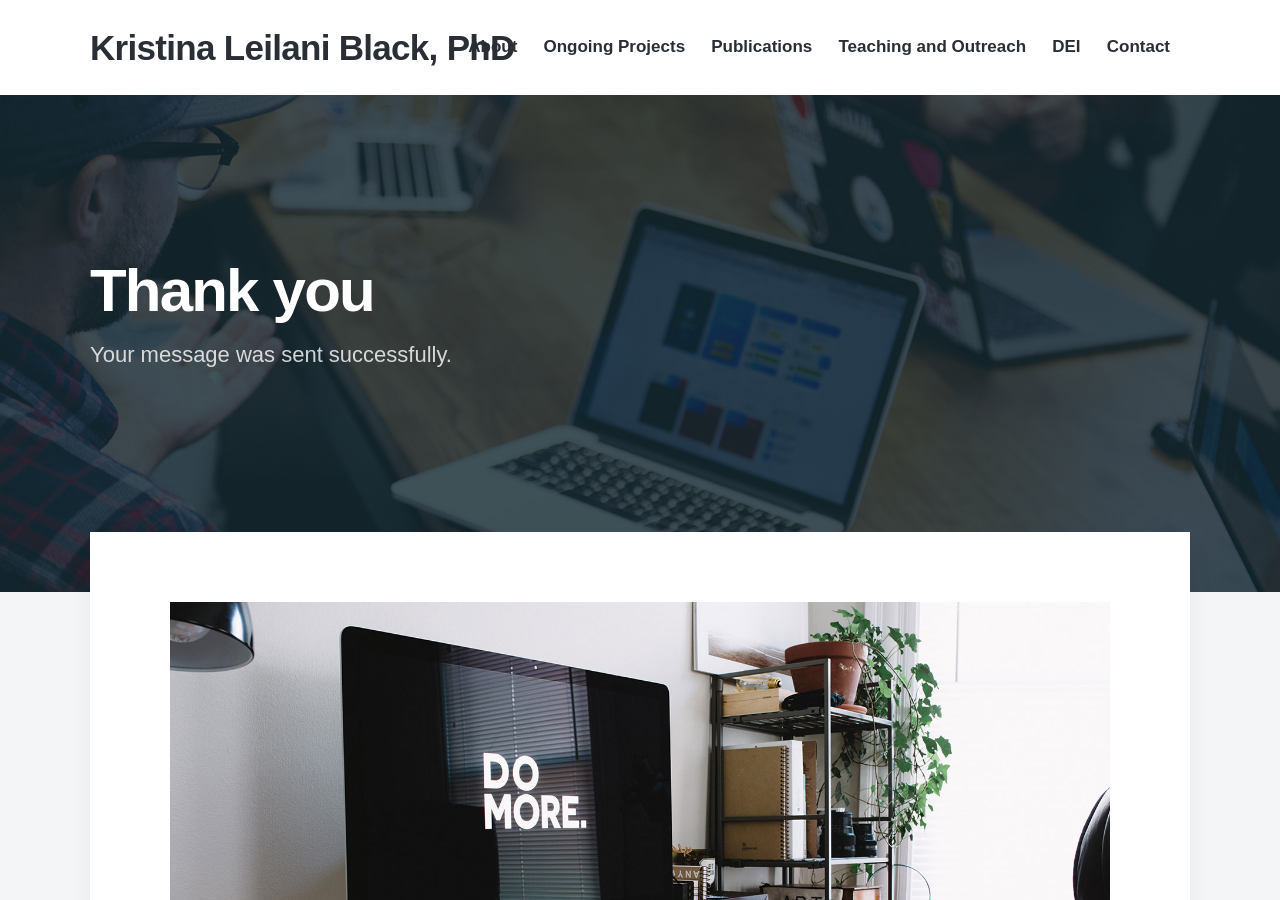
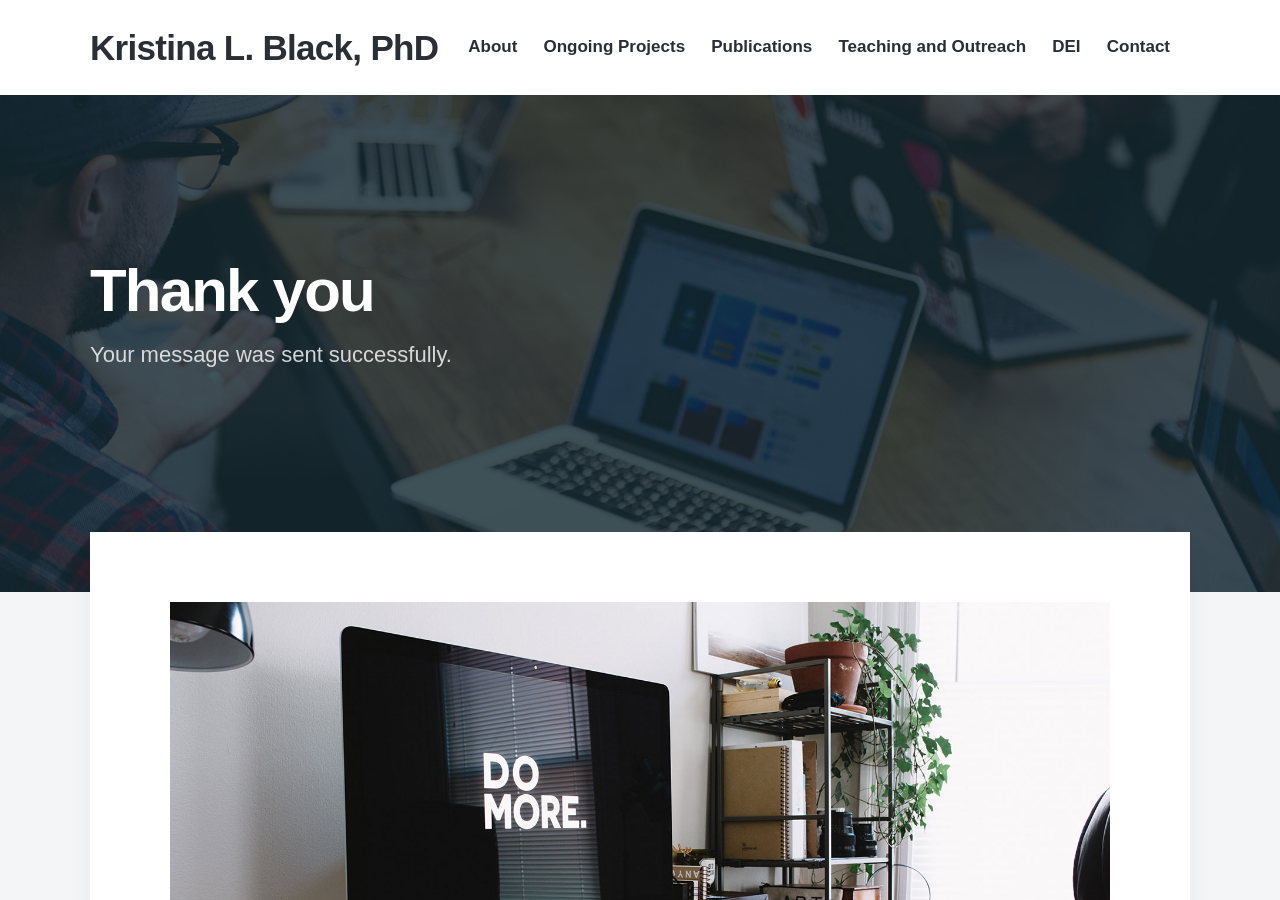
Before and after one commit to kristinaleilani/kristinaleilani.github.io, a Jekyll site: the page built from _pages/thanks.md, in a window 1280 px wide and 900 px high. Built offline with Jekyll 4.4.1, drawn with Linux system fonts in a browser that asks for light colours; nearby versions of some CDN libraries; some web fonts are replaced; some of the changed text lies outside the part shown.

Commit message:
Update settings.yml

```diff
--- a/_data/settings.yml
+++ b/_data/settings.yml
@@ -1,5 +1,5 @@
 basic_settings:
-  site_title: Kristina Leilani Black, PhD
+  site_title: Kristina L. Black, PhD
   favicon_image: /images/initials.png
 
 header_settings:
```
